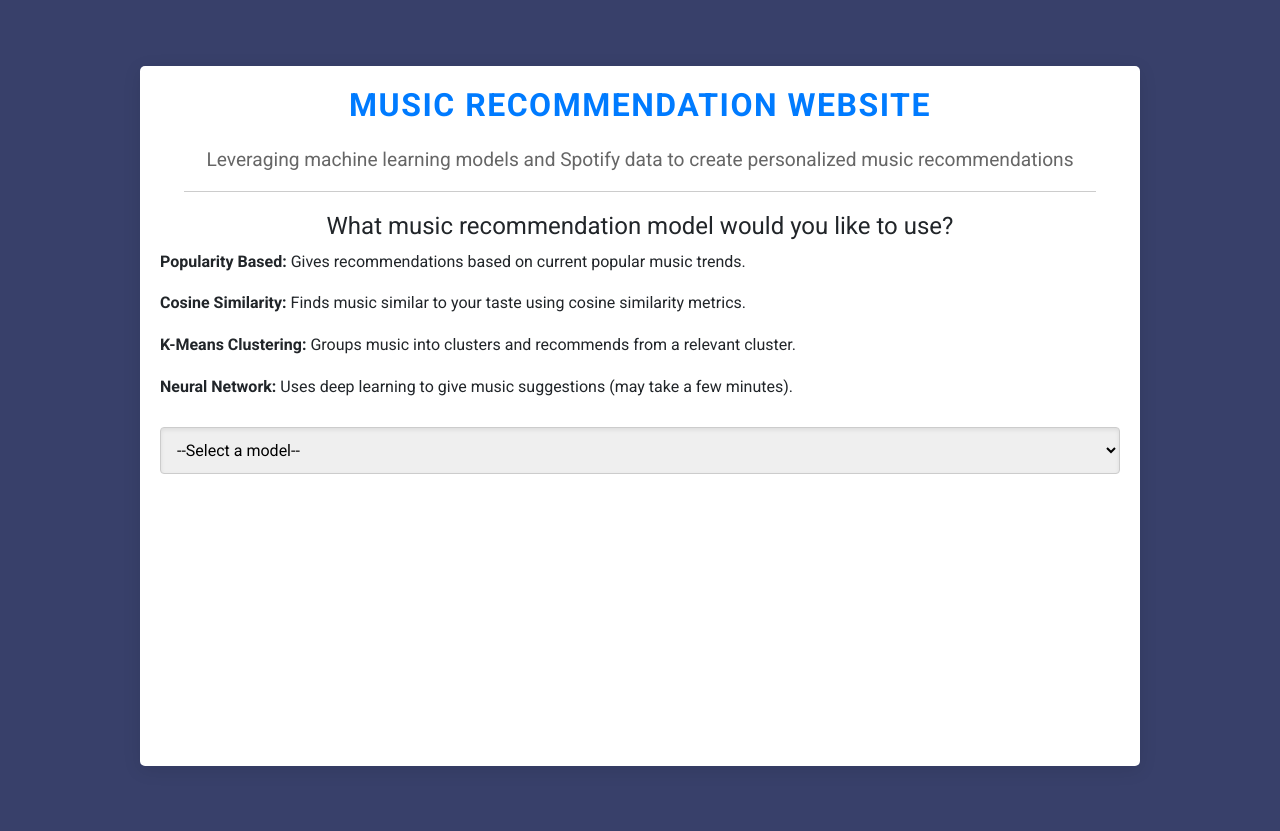
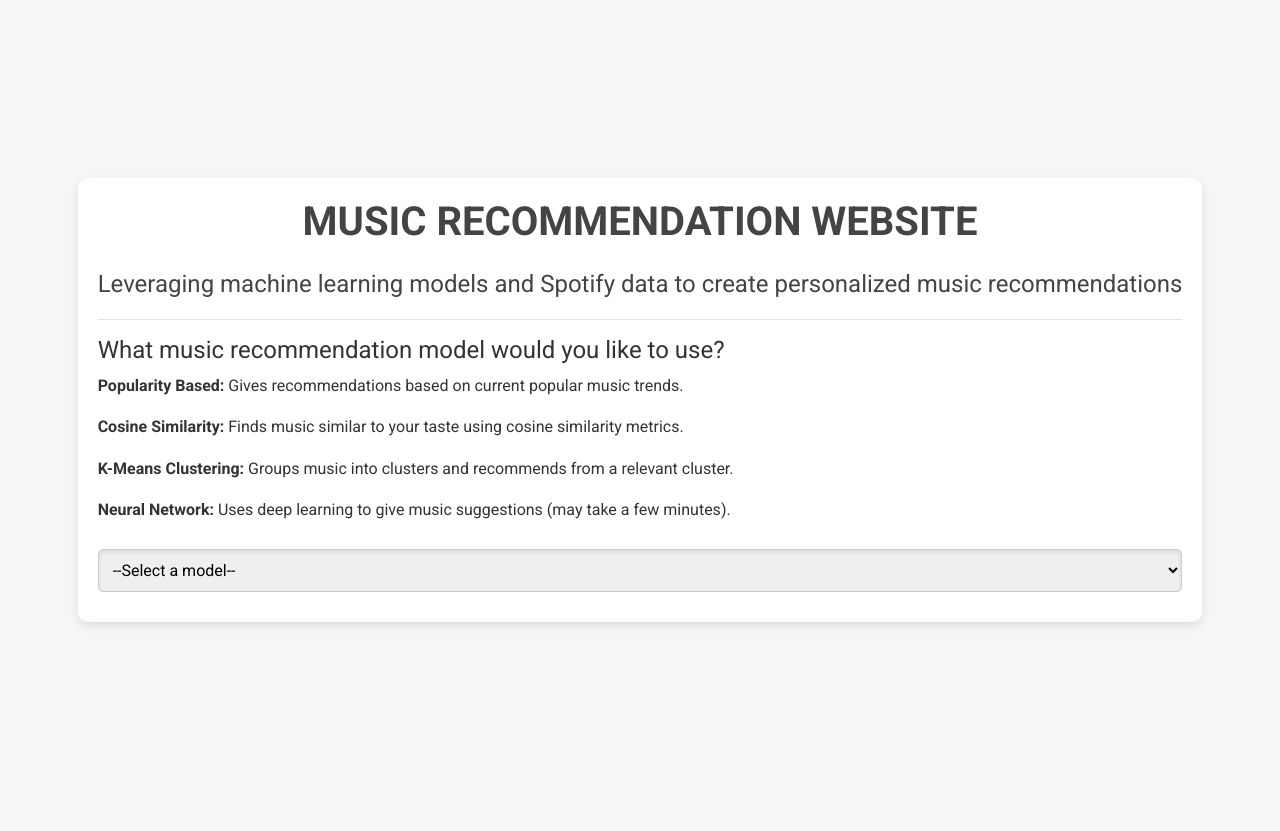
Before and after one commit to bencoleman24/Music-Recommendation-Website, a Flask app: page / in a window 1280 px wide. After the commit the page ends 626 px from the top, so only its background shows below. Run offline with Flask 3, Linux system fonts and the light colour scheme; parts of the project's set-up code (start-up, migrations or seed data) failed here and were passed over; some libraries are stand-ins or nearby versions.

Commit message:
Update styles.css

```diff
--- a/static/css/styles.css
+++ b/static/css/styles.css
@@ -1,68 +1,76 @@
 @import url('https://fonts.googleapis.com/css2?family=Roboto:wght@400;700&display=swap');
-@import url('https://cdnjs.cloudflare.com/ajax/libs/font-awesome/5.15.3/css/all.min.css');
+
 
 body {
    font-family: 'Roboto', sans-serif;
-    background-image: none;
+   background-color: #f4f7f6;
+   color: #333;
    line-height: 1.6;
    margin: 0;
    padding: 0;
-    background-color: #38406a;
-    background-size: 30px 30px;
    display: flex;
    justify-content: center;
    align-items: center;
    min-height: 100vh;
    padding: 2% 0;
 }
-.center-text {
-    text-align: center;
+
+
+.container {
+   max-width: 1200px;
+   min-width: 900px;
+   margin: 40px auto;
+   background-color: #ffffff;
+   padding: 20px;
+   border-radius: 10px;
+   box-shadow: 0 4px 10px rgba(0, 0, 0, 0.1);
+   transition: transform 0.3s;
 }
 
-.container {
-    max-width: 2000px;
-    min-width: 1000px;
-    margin: 40px auto;
-    background-color: #fff;
-    padding: 20px;
-    border-radius: 5px;
-    box-shadow: 0 4px 18px rgba(0, 0, 0, 0.1);
-    transition: transform 0.3s;
-    min-height: 700px;
-}
 
-h1 {
-    color: #007BFF;
-    margin-bottom: 25px;
-    font-size: 2em;
-    font-weight: 700;
+h1, h2 {
    text-align: center;
-    text-transform: uppercase;
-    letter-spacing: 1.5px;
-}
-
-h2 {
-    font-size: 1.2em;
-    font-weight: 400;
-    text-align: center;
-    color: #666;
+   color: #444;
    margin-bottom: 20px;
 }
 
-select, input {
+
+h1 {
+   font-size: 2.5em;
+   font-weight: 700;
+   text-transform: uppercase;
+}
+
+
+h2 {
+   font-size: 1.5em;
+   font-weight: 400;
+}
+
+
+label {
+   font-weight: 600;
+   margin-top: 10px;
+   display: block;
+}
+
+
+select, input, button {
    width: 100%;
-    padding: 12px;
-    margin: 12px 0;
+   padding: 10px;
+   margin: 10px 0;
    border: 1px solid #ccc;
-    border-radius: 4px;
-    box-shadow: 0 2px 4px rgba(0, 0, 0, 0.08) inset;
+   border-radius: 5px;
+   box-shadow: 0 2px 4px rgba(0, 0, 0, 0.1) inset;
    transition: box-shadow 0.3s;
 }
 
+
 select:focus, input:focus {
-    box-shadow: 0 3px 6px rgba(0, 0, 0, 0.12) inset;
+   box-shadow: 0 3px 6px rgba(0, 0, 0, 0.1) inset;
    outline: none;
 }
+
 
 button {
    padding: 12px 24px;
@@ -73,20 +81,30 @@ button {
    font-weight: 600;
 }
 
+
 #generateBtn {
    background: linear-gradient(135deg, #007BFF, #0056b3);
    color: #fff;
 }
 
-#generateBtn:hover, #submitFeedback:hover, #restartButton:hover {
+
+#generateBtn:hover {
    box-shadow: 0 4px 12px rgba(0, 0, 0, 0.2);
    transform: translateY(-5px);
 }
 
+
 #submitFeedback {
-    background: linear-gradient(135deg, #28a745, #218838);
+   background: linear-gradient(135deg, #28a745, #218838);  /* Green color for Submit Feedback */
    color: #fff;
 }
+
+
+#submitFeedback:hover {
+   box-shadow: 0 4px 12px rgba(0, 0, 0, 0.2);
+   transform: translateY(-5px);
+}
+
 
 #restartButton {
    background: linear-gradient(135deg, #e74c3c, #d43c2c);
@@ -94,15 +112,28 @@ button {
    margin-bottom: 20px;
 }
 
+
+.alert {
+   text-align: center;
+   padding: 15px;
+   margin-bottom: 20px;
+   border-radius: 5px;
+   background-color: #f8d7da;
+   color: #721c24;
+}
+
+
 .list-group-item {
    position: relative;
    transition: background-color 0.3s;
    border-radius: 5px;
 }
 
+
 .list-group-item:hover {
    background-color: #f5f5f5;
 }
+
 
 .list-group-item a {
    position: absolute;
@@ -116,35 +147,21 @@ button {
    border-radius: 5px;
 }
 
+
 .list-group-item a:hover {
    background-color: rgba(0, 123, 255, 0.1);
 }
 
-.alert {
-    text-align: center;
-    padding: 20px;
-    border-radius: 10px;
-    background-color: #ffe57a;
-    color: #8a6d3b;
-    font-weight: 600;
-}
 
 #feedbackSubmittedMessage {
    position: fixed;
-    top: 20px;
-    right: 20px;
-    z-index: 1000;
-    padding: 12px 20px;
+   top: 10px;
+   right: 10px;
+   padding: 10px 15px;
    background-color: rgba(0, 0, 0, 0.8);
    color: #fff;
    border-radius: 5px;
    animation: fadeOut 3s forwards 3s;
-}
-hr {
-    width: 95%;
-    border: 0;
-    border-top: 1px solid #ccc;
-    margin: 20px auto;
 }
 
 
```
Lines whose indentation alone changed are shown as unchanged.
